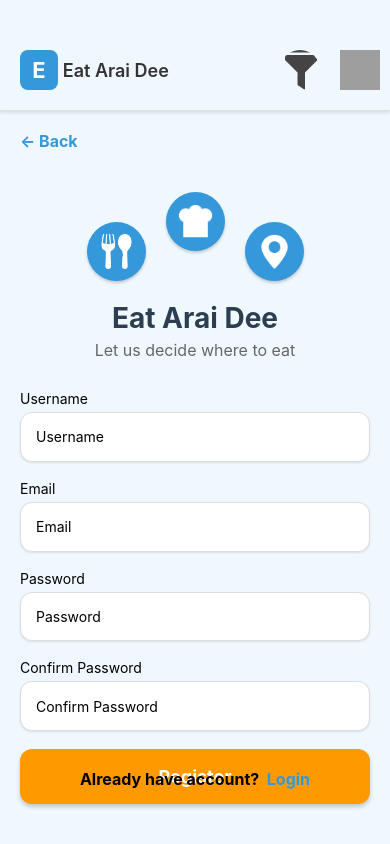
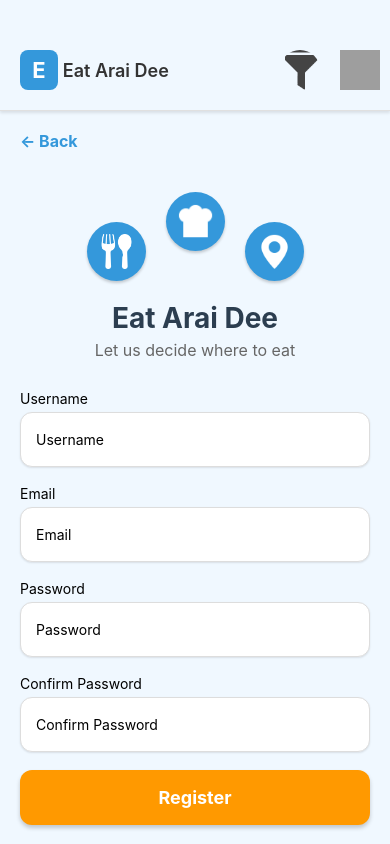
Before and after one commit to Shadoclown/SAD, a React Native app in the folder eat_arai_dee/: screen /Signup in a window 390 px wide. Built offline with nearby package versions, Linux system fonts and the light colour scheme; no server answers; the database is empty; grey boxes are pictures that could not be loaded.

Commit message:
fix button

```diff
--- a/eat_arai_dee/component/login.js
+++ b/eat_arai_dee/component/login.js
@@ -98,6 +98,8 @@ function Login({ navigation, setIsLogin, setUserId }) {
                 <Text style={styles.buttonText}>Login</Text>
             </TouchableOpacity>
 
+            <View style={styles.spacer}></View>
+
             <View style={styles.footer}>
                 <TouchableOpacity
                     style={styles.signup_button}
@@ -114,10 +116,11 @@ function Login({ navigation, setIsLogin, setUserId }) {
 
 const styles = StyleSheet.create({
     container: {
-        flex: 1,
+        flexGrow: 1,
         alignItems: 'center',
         padding: 20,
         backgroundColor: '#f0f8ff',
+        justifyContent: 'flex-start',
     },
     headerBar: {
         width: '100%',
@@ -243,11 +246,13 @@ const styles = StyleSheet.create({
         fontSize: 18,
         fontWeight: 'bold',
     },
+    spacer: {
+        flex: 1,
+    },
     footer: {
-        flex: 1,
-        justifyContent: 'flex-end',
-        alignItems: 'center',
+        width: '100%',
         marginBottom: 20,
+        marginTop: 20,
     },
     signup_button: {
         width: '100%',
--- a/eat_arai_dee/component/signup.js
+++ b/eat_arai_dee/component/signup.js
@@ -95,6 +95,8 @@ function Signup({ navigation }) {
                 <Text style={styles.buttonText}>Register</Text>
             </TouchableOpacity>
 
+            <View style={styles.spacer}></View>
+
             <View style={styles.footer}>
                 <TouchableOpacity
                     style={styles.signup_button}
@@ -109,10 +111,11 @@ function Signup({ navigation }) {
 
 const styles = StyleSheet.create({
     container: {
-        flex: 1,
+        flexGrow: 1,
         alignItems: 'center',
         padding: 20,
         backgroundColor: '#f0f8ff',
+        justifyContent: 'flex-start',
     },
     headerBar: {
         width: '100%',
@@ -231,11 +234,13 @@ const styles = StyleSheet.create({
         fontSize: 18,
         fontWeight: 'bold',
     },
+    spacer: {
+        flex: 1,
+    },
     footer: {
-        flex: 1,
-        justifyContent: 'flex-end',
-        alignItems: 'center',
+        width: '100%',
         marginBottom: 20,
+        marginTop: 20,
     },
     signup_button: {
         width: '100%',
```
